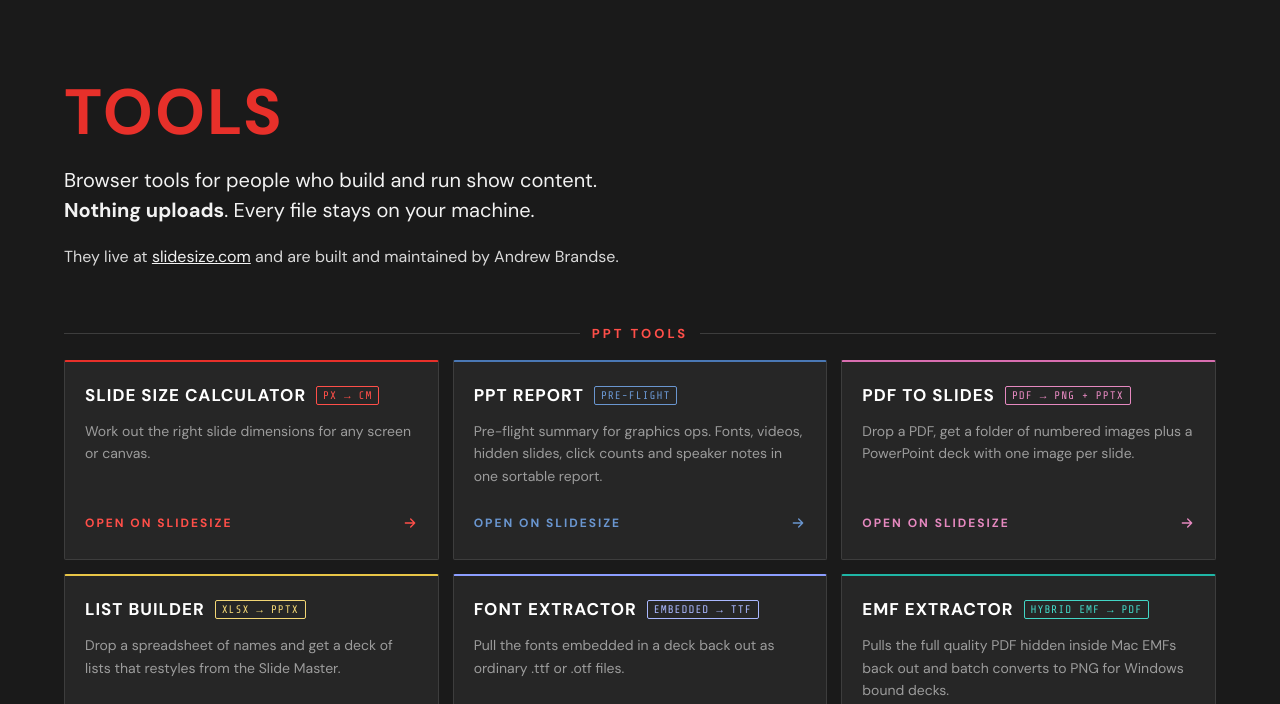
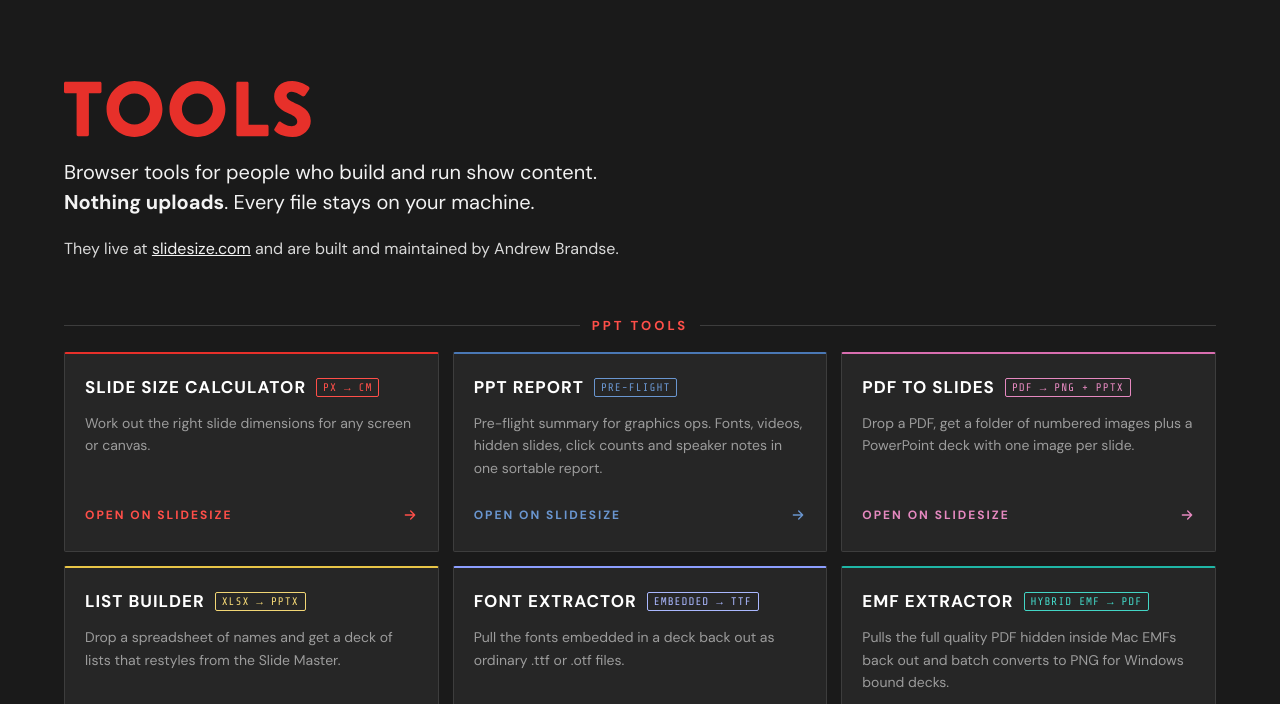
Before and after one commit to AEGFX/aegfx, a plain HTML site: page tools/index.html in a window 1280 px wide. Shown: the part 67-771 px from the top of the page. Drawn offline with nearby package versions, Linux system fonts and the light colour scheme.

Commit message:
Set the Tools heading in Brandon Grotesque Black as outlines
Co-Authored-By: Claude Fable 5.2 <noreply@anthropic.com>
Claude-Session: https://claude.ai/code/session_01MH8K1b31PSazTo3JSbP1Vw

```diff
--- a/tools/index.html
+++ b/tools/index.html
@@ -27,7 +27,9 @@ header nav a{display:inline-flex;align-items:center;min-height:44px;font-size:15
 header nav a:hover{color:#fff;border-bottom-color:var(--border2)}
 header nav a[aria-current="page"]{border-bottom-color:var(--red)}
 .hero{padding-top:64px;padding-bottom:56px;display:flex;flex-direction:column;gap:20px}
-h1{margin:0;font-size:clamp(44px,8vw,64px);font-weight:700;line-height:1;letter-spacing:2px;text-transform:uppercase;color:var(--red)}
+/* The page title is Brandon Grotesque Black drawn as outlines, the same way as the logo. */
+h1{margin:0;line-height:0;color:var(--red)}
+h1 svg{display:block;height:clamp(36px,7vw,56px);width:auto;fill:currentColor}
 .hero p{margin:0;max-width:720px;line-height:1.5}
 .lead{font-size:20px}
 .sub{font-size:16px;color:var(--label)}
@@ -71,7 +73,7 @@ footer a:hover{color:var(--red2)}
 </header>
 <main>
 <div class="wrap hero">
-<h1>Tools</h1>
+<h1><svg viewBox="14.0 -710.0 3173.0 720.0" role="img" aria-label="Tools"><path d="M176 -19C176 -9 185 0 195 0H315C325 0 334 -9 334 -19V-553H477C488 -553 496 -562 496 -572V-681C496 -691 488 -700 477 -700H33C22 -700 14 -691 14 -681V-572C14 -562 22 -553 33 -553H176ZM561 -349C561 -149 720 10 920 10C1120 10 1280 -149 1280 -349C1280 -549 1120 -710 920 -710C720 -710 561 -549 561 -349ZM721 -349C721 -459 811 -550 920 -550C1030 -550 1120 -459 1120 -349C1120 -240 1030 -150 920 -150C811 -150 721 -240 721 -349ZM1370 -349C1370 -149 1529 10 1729 10C1929 10 2089 -149 2089 -349C2089 -549 1929 -710 1729 -710C1529 -710 1370 -549 1370 -349ZM1530 -349C1530 -459 1620 -550 1729 -550C1839 -550 1929 -459 1929 -349C1929 -240 1839 -150 1729 -150C1620 -150 1530 -240 1530 -349ZM2230 -19C2230 -9 2238 0 2249 0H2625C2636 0 2644 -9 2644 -19V-128C2644 -138 2636 -147 2625 -147H2387V-681C2387 -691 2378 -700 2368 -700H2249C2238 -700 2230 -691 2230 -681ZM2726 -67C2749 -44 2821 10 2951 10C3098 10 3187 -94 3187 -197C3187 -333 3063 -394 2985 -425C2906 -457 2876 -485 2876 -522C2876 -549 2903 -573 2939 -573C3000 -573 3073 -518 3082 -513C3091 -506 3109 -515 3116 -526L3167 -603C3171 -610 3173 -628 3161 -635C3131 -657 3051 -710 2947 -710C2793 -710 2716 -610 2716 -511C2716 -391 2824 -324 2910 -290C2978 -263 3013 -231 3013 -189C3013 -154 2984 -129 2944 -129C2878 -129 2806 -182 2802 -184C2795 -189 2776 -191 2768 -178L2721 -95C2713 -81 2716 -77 2726 -67Z"/></svg></h1>
 <p class="lead">Browser tools for people who build and run show content.<br><b>Nothing uploads</b>. Every file stays on your machine.</p>
 <p class="sub">They live at <a href="https://slidesize.com">slidesize.com</a> and are built and maintained by Andrew Brandse.</p>
 </div>
```
